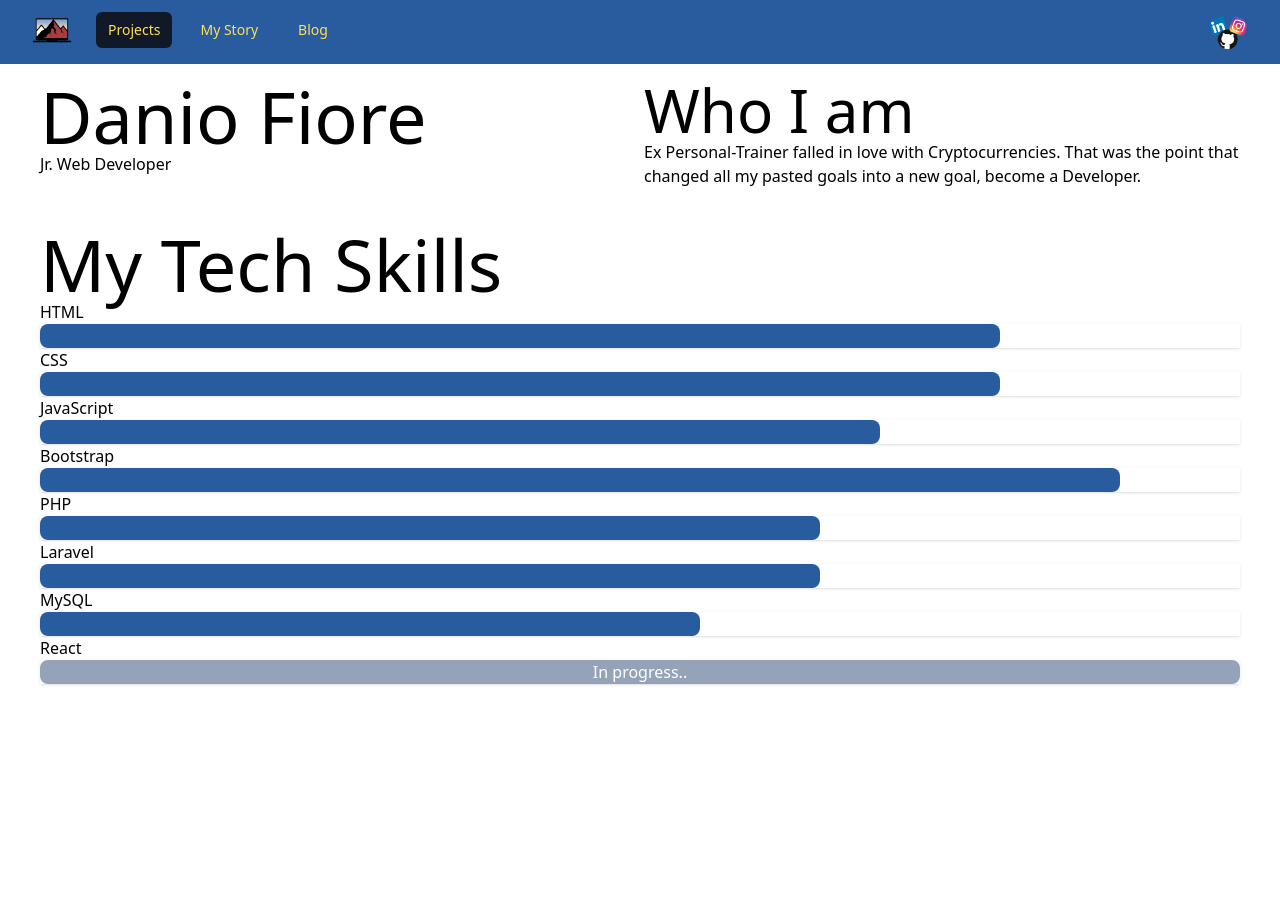
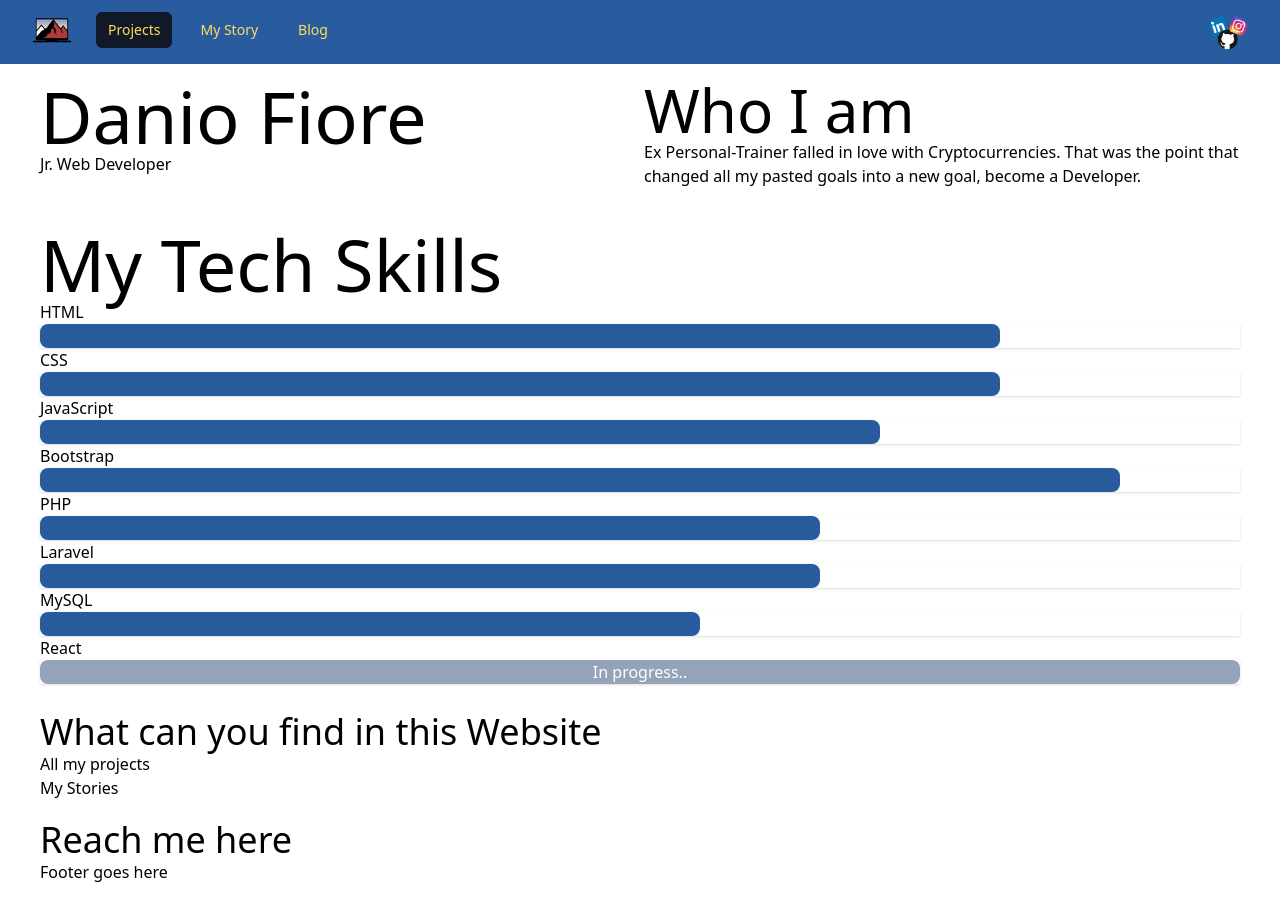
Before and after one commit to DanioFiore/personal-website, a React (Create React App) app: page / in a window 1280 px wide. Shown: the top 920 px of the page. Before the commit the page ends 800 px from the top, so only its background shows below. Built offline with nearby package versions, Linux system fonts and the light colour scheme.

Commit message:
created the ThisWebsite, ReachMe and Footer components and structures

```diff
--- a/src/App.js
+++ b/src/App.js
@@ -2,6 +2,9 @@ import "./App.css";
 import Navbar from "./components/Navbar/Navbar";
 import Header from "./components/Header/Header";
 import Skills from "./components/Skills/Skills";
+import ThisWebsite from "./components/ThisWebsite/ThisWebsite";
+import ReachMe from "./components/ReachMe/ReachMe";
+import Footer from "./components/Footer/Footer";
 
 function App() {
   return (
@@ -10,6 +13,9 @@ function App() {
       <div className="p-10 mt-10">
         <Header />
         <Skills />
+        <ThisWebsite />
+        <ReachMe />
+        <Footer />
       </div>
     </div>
   );
--- /dev/null
+++ b/src/components/Footer/Footer.js
@@ -0,0 +1,11 @@
+import React from "react";
+
+const Footer = (props) => {
+    return (
+        <footer>
+            <h2>Footer goes here</h2>
+        </footer>
+    );
+}
+
+export default Footer;
--- /dev/null
+++ b/src/components/ReachMe/ReachMe.js
@@ -0,0 +1,11 @@
+import React from "react";
+
+const ReachMe = (props) => {
+    return (
+        <div className="mt-5">
+            <h4 className="text-4xl">Reach me here</h4>
+        </div>
+    );
+}
+
+export default ReachMe;
--- /dev/null
+++ b/src/components/ThisWebsite/ThisWebsite.js
@@ -0,0 +1,15 @@
+import React from "react";
+
+const ThisWebsite = (props) => {
+    return (
+        <div className="mt-7">
+            <h2 className="text-4xl">What can you find in this Website</h2>
+            <ul>
+                <li>All my projects</li>
+                <li>My Stories</li>
+            </ul>
+        </div>
+    );
+}
+
+export default ThisWebsite;
```
Also changed, not shown: src/components/Footer/Footer.module.css (added), src/components/ReachMe/ReachMe.module.css (added), src/components/ThisWebsite/ThisWebsite.module.css (added).
